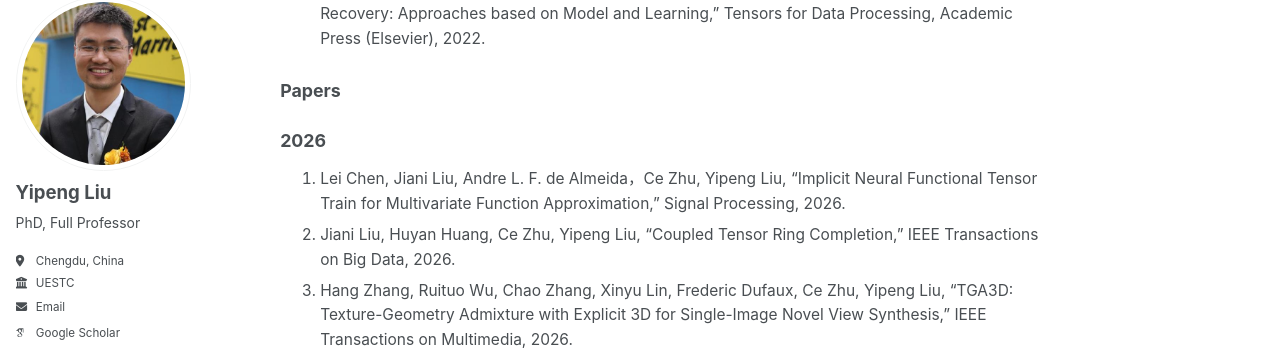
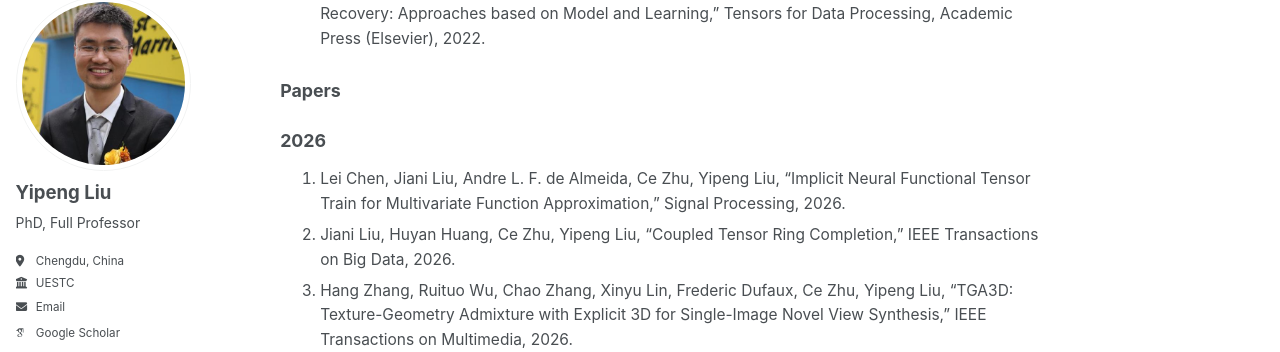
Before and after one commit to yipengliu/yipengliu.github.io, a Jekyll site: the page built from _pages/main-en.md, in a window 1280 px wide and 900 px high, scrolled down 2896 px. Shown: the part 91-443 px from the top of the window. Built offline with Jekyll 4.4.1, drawn with Linux system fonts in a browser that asks for light colours; some web fonts are replaced.

Commit message:
Fix formatting in 2026 publication list

```diff
--- a/_pages/main-en.md
+++ b/_pages/main-en.md
@@ -98,7 +98,7 @@ His research interest is tensor computations for signal processing. He has publi
 
 ### 2026
 
-1. Lei Chen, Jiani Liu,  Andre L. F. de Almeida，Ce Zhu, Yipeng Liu, "Implicit Neural Functional Tensor Train for Multivariate Function Approximation," Signal Processing, 2026.
+1. Lei Chen, Jiani Liu,  Andre L. F. de Almeida, Ce Zhu, Yipeng Liu, "Implicit Neural Functional Tensor Train for Multivariate Function Approximation," Signal Processing, 2026.
 2. Jiani Liu, Huyan Huang, Ce Zhu, Yipeng Liu, "Coupled Tensor Ring Completion," IEEE Transactions on Big Data, 2026.
 3. Hang Zhang, Ruituo Wu, Chao Zhang, Xinyu Lin, Frederic Dufaux, Ce Zhu, Yipeng Liu, "TGA3D: Texture-Geometry Admixture with Explicit 3D for Single-Image Novel View Synthesis," IEEE Transactions on Multimedia, 2026.
 4. Yuan Fang, Yipeng Liu, Zhen Long, Chong-Yung Chi, Ce Zhu, "Unfolding Degradation-Aware Transformer for Low-Light Hyperspectral Image Super-Resolution," IEEE Transactions on Computational Imaging, 2026.
```
